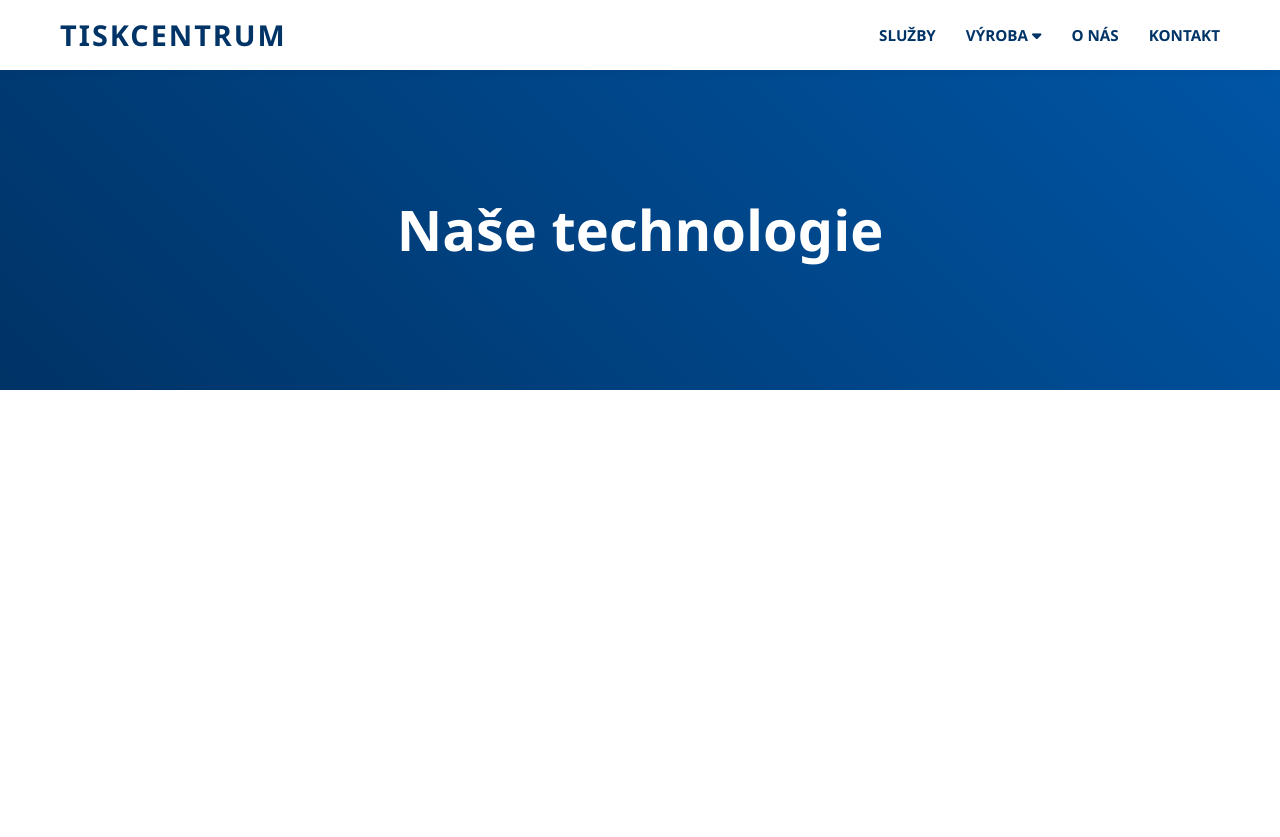
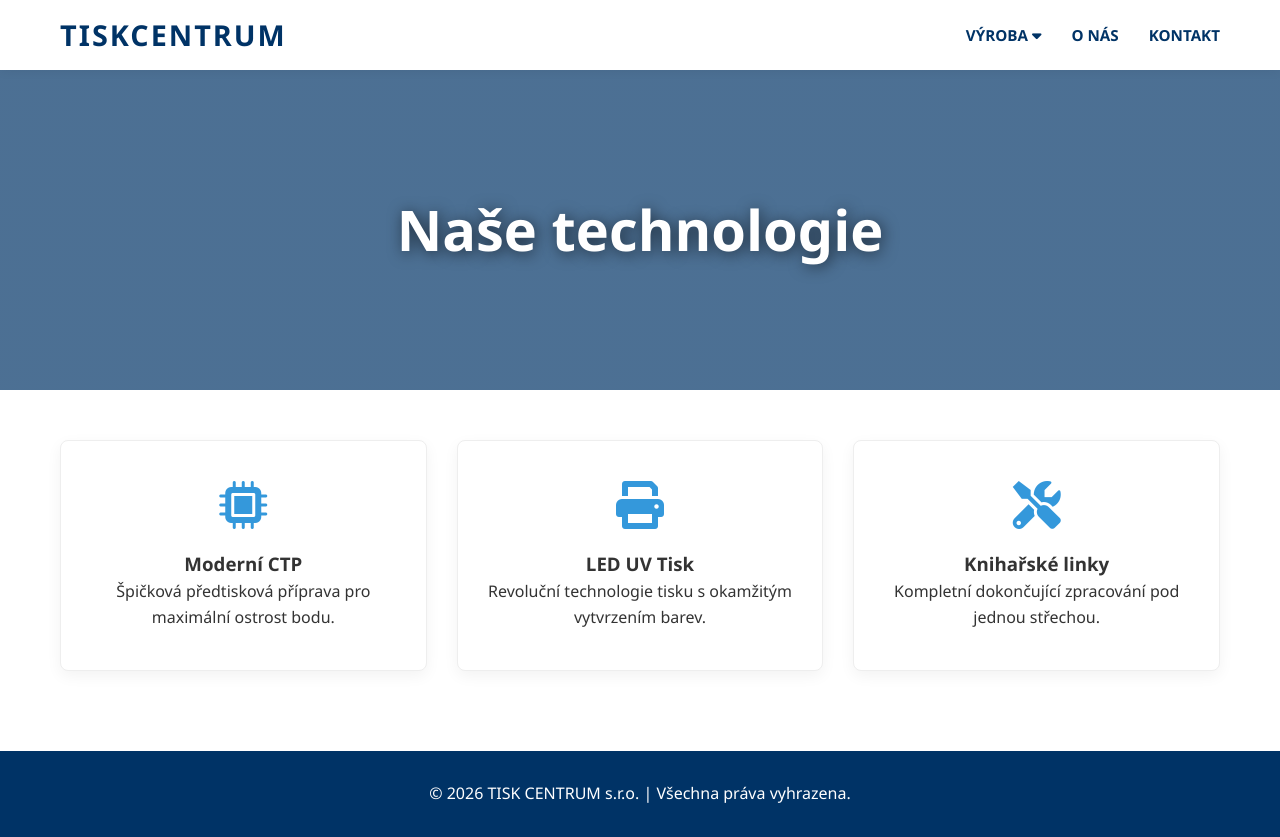
Before and after one commit to ipaivohlavacek/ipaivohlavacek.github.io, a plain HTML site: page technologie.html in a window 1280 px wide. Before the commit the page ends 800 px from the top, so only its background shows below. Drawn offline with Linux system fonts and the light colour scheme.

Commit message:
Update technologie.html

```diff
--- a/technologie.html
+++ b/technologie.html
@@ -7,7 +7,7 @@
     <link rel="stylesheet" href="https://cdnjs.cloudflare.com/ajax/libs/font-awesome/6.0.0/css/all.min.css">
 
     <style>
-        /* --- ZÁKLADNÍ NASTAVENÍ (Stejné jako index.html) --- */
+        /* --- ZÁKLADNÍ NASTAVENÍ --- */
         :root {
             --primary-color: #003366;
             --primary-light: #0055a5;
@@ -19,27 +19,19 @@
         }
 
         * { margin: 0; padding: 0; box-sizing: border-box; font-family: 'Segoe UI', Tahoma, Geneva, Verdana, sans-serif; }
-        body { line-height: 1.6; color: var(--text-color); }
+        body { line-height: 1.6; color: var(--text-color); overflow-x: hidden; }
         a { text-decoration: none; color: inherit; }
         ul { list-style: none; }
 
         .container { max-width: 1200px; margin: 0 auto; padding: 0 20px; }
         .section-padding { padding: 80px 0; }
 
-        .section-title {
-            text-align: center; margin-bottom: 60px; font-size: 2.5rem;
-            color: var(--primary-color); position: relative; font-weight: 700;
-        }
-        .section-title::after {
-            content: ''; display: block; width: 80px; height: 4px;
-            background: var(--hover-color); margin: 15px auto 0;
-        }
-
         /* --- HLAVIČKA --- */
         header { background: var(--white); box-shadow: 0 2px 10px rgba(0,0,0,0.05); position: sticky; top: 0; z-index: 1000; }
         .header-content { display: flex; justify-content: space-between; align-items: center; height: 70px; }
         .logo { font-size: 1.8rem; font-weight: 800; color: var(--primary-color); text-transform: uppercase; letter-spacing: 2px; }
 
+        /* NAVIGACE */
         .nav-links { display: flex; gap: 30px; align-items: center; }
         .nav-links > li { position: relative; }
         .nav-links > li > a { font-weight: 600; color: var(--primary-color); transition: var(--transition); font-size: 0.95rem; text-transform: uppercase; padding: 15px 0; display: block; }
@@ -60,23 +52,22 @@
             z-index: 9999;
         }
 
-        /* Otevírání najetím pouze pro počítače */
         @media (min-width: 769px) {
             .dropdown:hover .dropdown-menu { display: block; }
         }
 
-        /* Třída pro JS ovládané menu na mobilech */
         .dropdown-menu.show { display: block !important; }
-
         .dropdown-menu li { width: 100%; }
         .dropdown-menu li a { display: block; padding: 12px 20px; color: var(--text-color); font-weight: 500; font-size: 0.9rem; border-bottom: 1px solid #eee; text-transform: none; transition: var(--transition); }
         .dropdown-menu li a:hover { background-color: var(--secondary-color); color: var(--primary-color); padding-left: 25px; }
 
-
-        /* --- SUBPAGE HERO (Zjednodušený banner pro podstránku) --- */
+        /* --- SUBPAGE HERO --- */
         .subpage-hero {
-            height: 40vh; /* Menší výška než na hlavní stránce */
-            background: linear-gradient(45deg, var(--primary-color), var(--primary-light));
+            height: 40vh;
+            min-height: 300px;
+            background: linear-gradient(rgba(0, 51, 102, 0.7), rgba(0, 51, 102, 0.7));
+            background-size: cover;
+            background-position: center;
             display: flex;
             align-items: center;
             justify-content: center;
@@ -88,14 +79,30 @@
         .subpage-hero h1 {
             font-size: 3.5rem;
             font-weight: 800;
+            text-shadow: 2px 2px 15px rgba(0,0,0,0.6);
         }
 
-        /* --- TEXTOVÝ OBSAH --- */
-        .about-text p { margin-bottom: 20px; font-size: 1.1rem; text-align: justify; }
+        /* --- GRID --- */
+        .tech-grid { display: grid; grid-template-columns: repeat(auto-fit, minmax(250px, 1fr)); gap: 30px; margin-top: 50px; }
+        .tech-item { text-align: center; padding: 40px 30px; border: 1px solid #eee; border-radius: 8px; background: #fff; box-shadow: 0 5px 15px rgba(0,0,0,0.05); transition: var(--transition); }
+        .tech-item:hover { transform: translateY(-10px); box-shadow: 0 10px 25px rgba(0,0,0,0.1); }
+        .tech-item i { font-size: 3rem; color: var(--hover-color); margin-bottom: 20px; }
 
-        /* Boxy s ikonami */
-        .tech-grid { display: grid; grid-template-columns: repeat(auto-fit, minmax(250px, 1fr)); gap: 30px; margin-top: 50px; }
-        .tech-item { text-align: center; padding: 30px; border: 1px solid #eee; border-radius: 8px; background: #fff; box-shadow: 0 5px 15px rgba(0,0,0,0.05); }
+        /* --- ANIMACE (REVEAL) --- */
+        .reveal {
+            opacity: 0;
+            transform: translateY(30px);
+            transition: opacity 0.8s ease-out, transform 0.8s ease-out;
+            visibility: hidden;
+        }
+        .reveal.active {
+            opacity: 1;
+            transform: translateY(0);
+            visibility: visible;
+        }
+
+        /* --- PATIČKA --- */
+        footer { background: var(--primary-color); color: #fff; padding: 30px 0; text-align: center; margin-top: 80px; }
 
         /* MOBILNÍ VERZE */
         @media (max-width: 768px) {
@@ -104,12 +111,10 @@
             .hamburger { display: block; font-size: 1.8rem; cursor: pointer; color: var(--primary-color); }
             #menu-toggle:checked ~ .nav-links { display: flex; }
 
-            /* Mobilní úprava dropdownu - defaultně skryto */
             .dropdown-menu { position: static; display: none; box-shadow: none; border-top: none; background-color: #f9f9f9; padding-left: 0; min-width: 100%; }
             .dropdown-menu li a { padding: 10px; font-size: 0.85rem; border-bottom: 1px solid #e0e0e0; }
 
             .subpage-hero h1 { font-size: 2.5rem; }
-            .about-text p { text-align: left; }
         }
     </style>
 </head>
@@ -122,8 +127,6 @@
                 <input type="checkbox" id="menu-toggle">
                 <label for="menu-toggle" class="hamburger"><i class="fas fa-bars"></i></label>
                 <ul class="nav-links">
-                    <li><a href="index.html#services">Služby</a></li>
-
                     <li class="dropdown">
                         <a href="javascript:void(0)" onclick="toggleMenu(event)">Výroba <i class="fas fa-caret-down"></i></a>
                         <ul class="dropdown-menu" id="vyrobaSubmenu">
@@ -131,9 +134,9 @@
                             <li><a href="predtisk.html">Předtisková příprava</a></li>
                             <li><a href="dokoncujici.html">Dokončující zpracování tiskovin</a></li>
                             <li><a href="zuslechteni.html">Zušlechťovací technologie</a></li>
+                            <li><a href="logistika.html">Logistika 24/7</a></li>
                         </ul>
                     </li>
-
                     <li><a href="index.html#about">O nás</a></li>
                     <li><a href="index.html#contact">Kontakt</a></li>
                 </ul>
@@ -147,24 +150,62 @@
         </div>
     </section>
 
+    <section class="container">
+        <div class="tech-grid">
+            <div class="tech-item reveal">
+                <i class="fas fa-microchip"></i>
+                <h3>Moderní CTP</h3>
+                <p>Špičková předtisková příprava pro maximální ostrost bodu.</p>
+            </div>
+            <div class="tech-item reveal" style="transition-delay: 0.2s;">
+                <i class="fas fa-print"></i>
+                <h3>LED UV Tisk</h3>
+                <p>Revoluční technologie tisku s okamžitým vytvrzením barev.</p>
+            </div>
+            <div class="tech-item reveal" style="transition-delay: 0.4s;">
+                <i class="fas fa-tools"></i>
+                <h3>Knihařské linky</h3>
+                <p>Kompletní dokončující zpracování pod jednou střechou.</p>
+            </div>
+        </div>
+    </section>
+
+    <footer>
+        <div class="container">
+            <p>&copy; 2026 TISK CENTRUM s.r.o. | Všechna práva vyhrazena.</p>
+        </div>
+    </footer>
+
     <script>
         function toggleMenu(event) {
             event.preventDefault();
             event.stopPropagation();
-
             var submenu = document.getElementById("vyrobaSubmenu");
             submenu.classList.toggle("show");
         }
 
-        // Kliknutím kamkoliv jinam se menu zavře
         document.addEventListener("click", function(event) {
             var submenu = document.getElementById("vyrobaSubmenu");
             var dropdown = document.querySelector(".dropdown");
-
             if (submenu && submenu.classList.contains("show") && !dropdown.contains(event.target)) {
                 submenu.classList.remove("show");
             }
         });
+
+        // REVEAL ANIMATION SCRIPT
+        function reveal() {
+            var reveals = document.querySelectorAll(".reveal");
+            for (var i = 0; i < reveals.length; i++) {
+                var windowHeight = window.innerHeight;
+                var elementTop = reveals[i].getBoundingClientRect().top;
+                var elementVisible = 100;
+                if (elementTop < windowHeight - elementVisible) {
+                    reveals[i].classList.add("active");
+                }
+            }
+        }
+        window.addEventListener("scroll", reveal);
+        window.addEventListener("load", reveal);
     </script>
 </body>
 </html>
```
